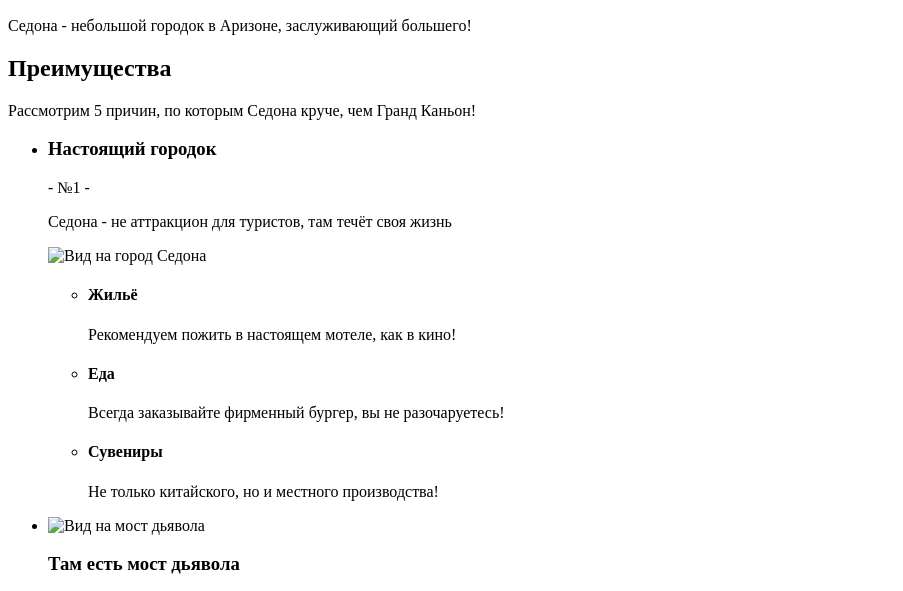
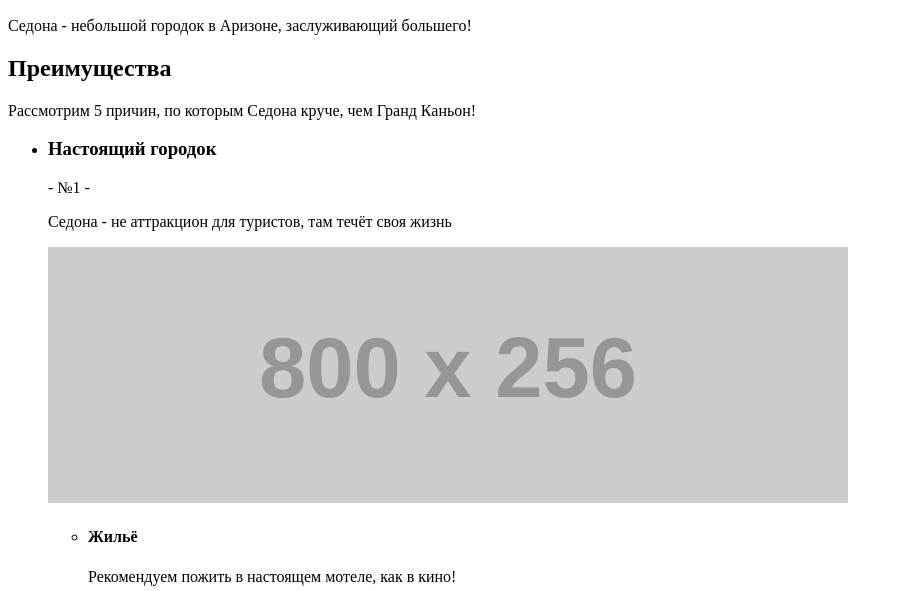
Before and after one commit to emalyuta/1436853-sedona-28, a plain HTML site: page index.html in a window 1280 px wide. Shown: the part 280-871 px from the top of the page, without its empty margins (0-903 px from the left). Drawn offline with Linux system fonts and the light colour scheme; placeholder pictures from the web are drawn by us.

Commit message:
placeholders added

```diff
--- a/index.html
+++ b/index.html
@@ -32,7 +32,7 @@
             <h3>Настоящий городок</h3>
             <p>- №1 -</p>
             <p>Седона - не аттракцион для туристов, там течёт своя жизнь</p>
-            <img src="img/sedona-view.jpg" width="800" height="256" alt="Вид на город Седона">
+            <img src="https://via.placeholder.com/800x256" width="800" height="256" alt="Вид на город Седона">
             <ul>
               <li>
                 <h4>Жильё</h4>
@@ -49,7 +49,7 @@
             </ul>
           </li>
           <li>
-            <img src="img/devils-bridge.jpg" width="800" height="256" alt="Вид на мост дьявола">
+            <img src="https://via.placeholder.com/800x256" width="800" height="256" alt="Вид на мост дьявола">
             <h3>Там есть мост дьявола</h3>
             <p>- №2 -</p>
             <p>Да, по нему можно пройти! Если конечно вы осмелитесь</p>
```
